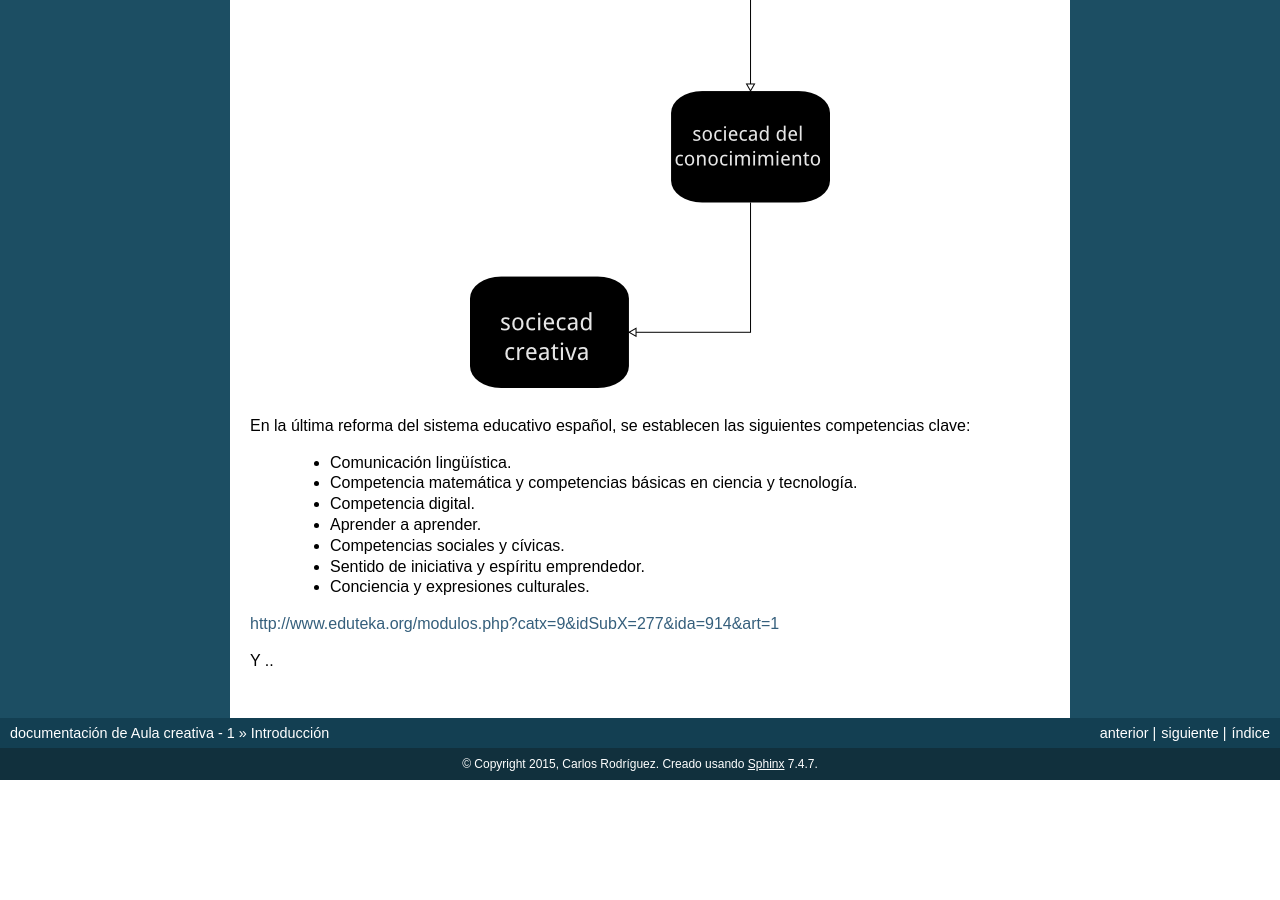
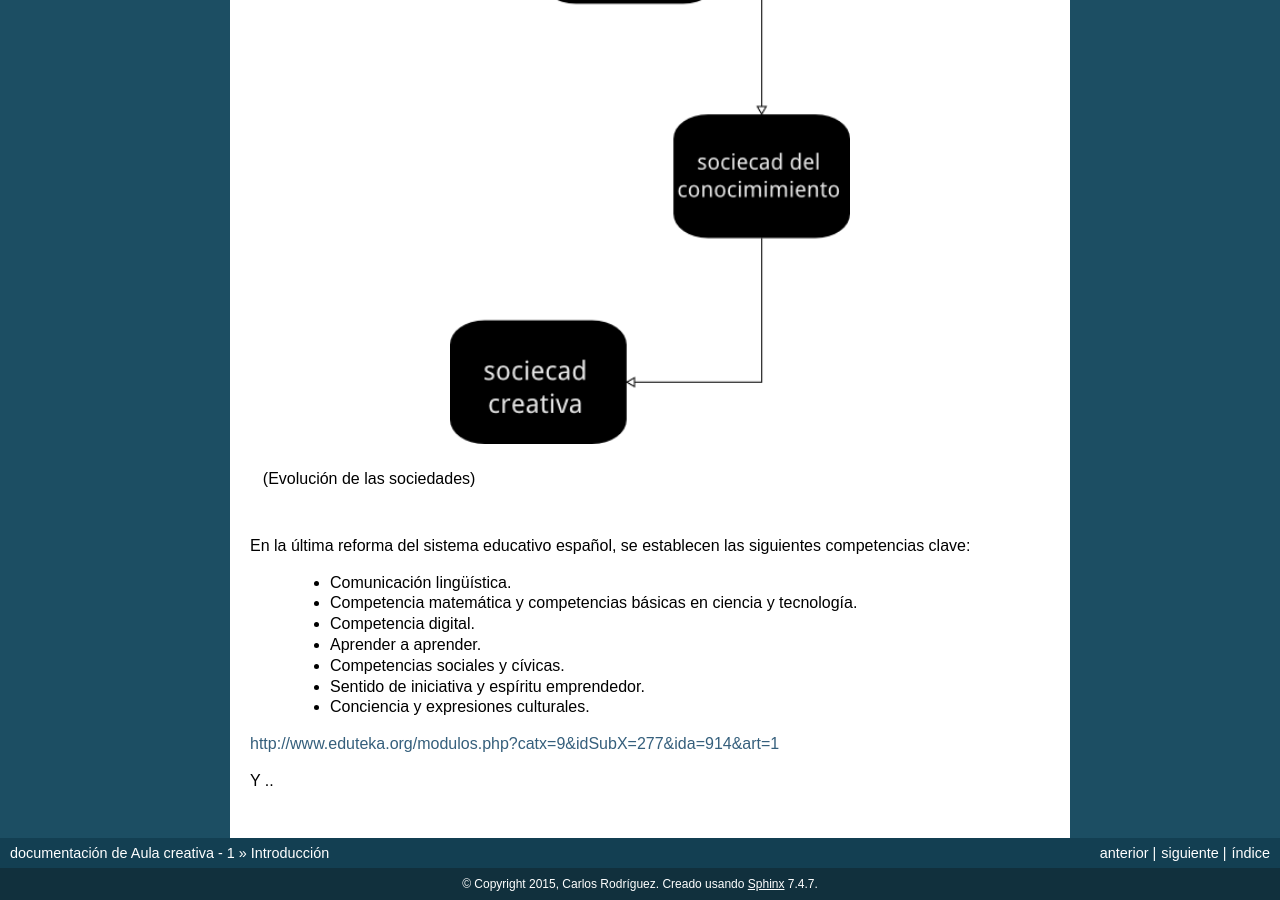
Before and after one commit to es3a10/aula_creativa, a Sphinx documentation site: the page built from docs/introduccion.rst, in a window 1280 px wide and 900 px high, scrolled down 1327 px. Built offline with Sphinx 7.4.7, drawn with Linux system fonts in a browser that asks for light colours; before the commit the page ends 2107 px from its top, so only the background shows below that; some of the changed lines change nothing that is shown.

Commit message:
Update introduccion.rst

```diff
--- a/docs/introduccion.rst
+++ b/docs/introduccion.rst
@@ -50,8 +50,12 @@ El sistema educativo tiene dos funciones principales: formar personas y dotar al
 Sociedad Industrial, Sociedad del Conocimiento, Sociedad Creativa
 
 .. figure:: ./images/sociedades.png
-	:alt: evolución de las sociedades
+	:width: 400px
+	:align: center
+	:alt: alternate text
+	:figclass: align-center
 
+	(Evolución de las sociedades)
 
 En la última reforma del sistema educativo español, se establecen las siguientes competencias clave:
 
```
